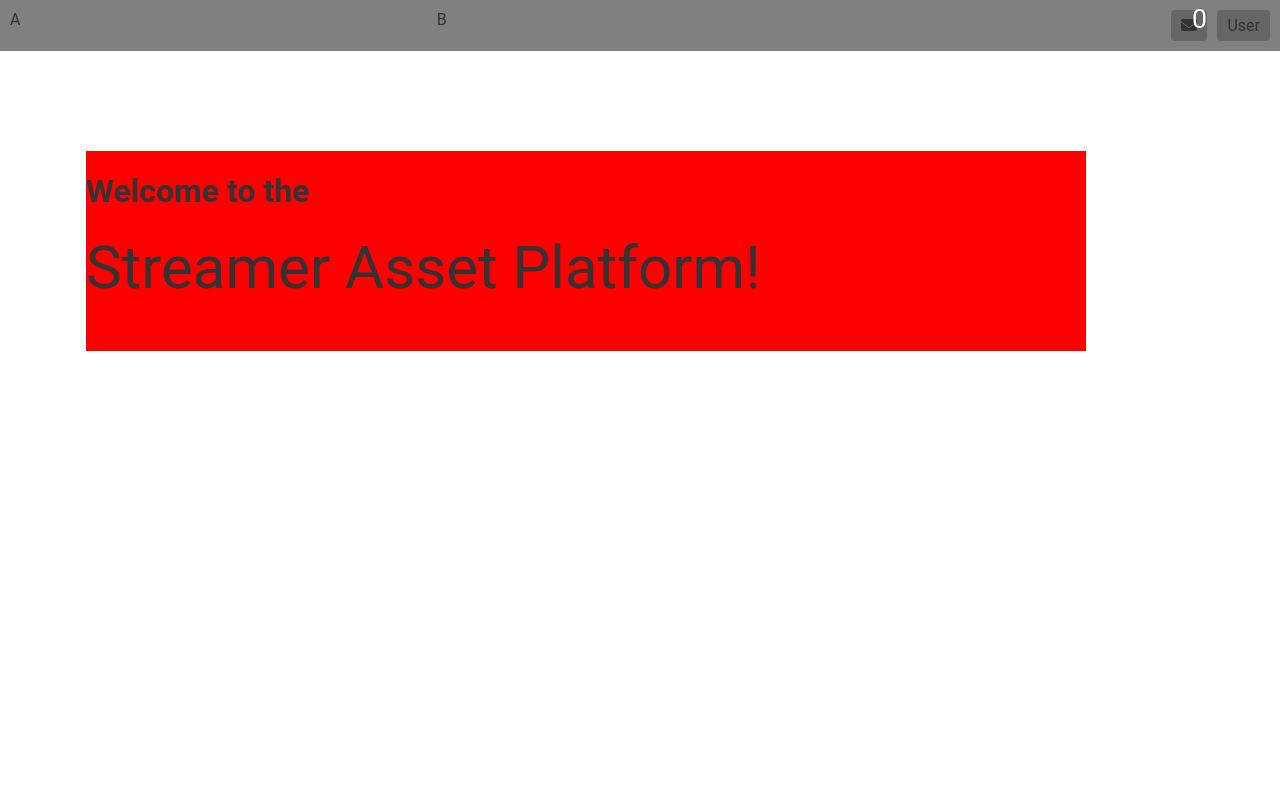
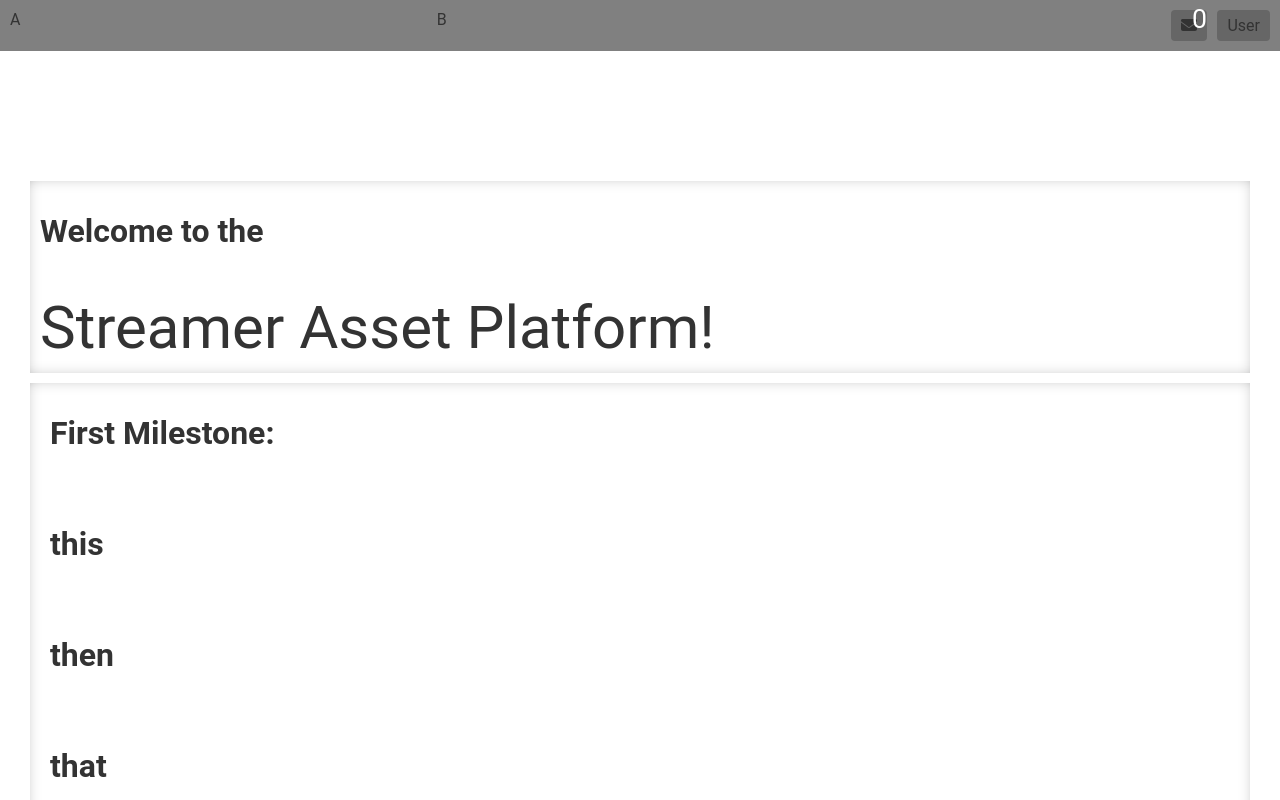
Before and after one commit to PowerCreek/FlagshipMotivator, a Next.js app in the folder SoftwareClientFinder/: page / in a window 1280 px wide. Built offline with nearby package versions, Linux system fonts and the light colour scheme; no server answers.

Commit message:
markdown handling ..

```diff
--- a/SoftwareClientFinder/components/Content/LandingPage.module.css
+++ b/SoftwareClientFinder/components/Content/LandingPage.module.css
@@ -1,12 +1,12 @@
 .landingPageContentContainer{
     display: grid;
-    grid-template-columns: repeat(auto-fill, minmax(min-content, 100px));
+    grid-template-columns: repeat(auto-fit, minmax(100px, auto));
     grid-auto-flow: column;
     grid-auto-rows: 100px;
 }
 
 .landingPageContent{
-    background-color: red;
-    grid-column: 2 / -2;
+    padding: 30px;
+    grid-column: 2 / -1;
     grid-row: 2 / span 2;
 }
--- a/SoftwareClientFinder/components/Content/LandingPage.tsx
+++ b/SoftwareClientFinder/components/Content/LandingPage.tsx
@@ -1,11 +1,12 @@
-import { MapMarkdownContent, MarkupData } from "../Functional/MarkdownContent.tsx/MarkdownService"
+import { MapMarkdownContent, MarkupGroup, MarkupData, mkStyles, MakeMarkupGroup } from "../Functional/MarkdownContent.tsx/MarkdownService"
 import styles from "./LandingPage.module.css"
 
 
 //TODO change this to pull the site data.
 //probably use redis to cache the content so we don't pull it from a resource that sits on the server so often.
-function GetTextContent(): MarkupData[][] {
-    return [[
+function GetTextContent(): MarkupGroup[] {
+    return [
+        MakeMarkupGroup('title', [
             {
                 tag: 'bigLabel',
                 text: 'Welcome to the'
@@ -14,7 +15,37 @@ function GetTextContent(): MarkupData[][] {
                 tag: 'bigLabel2',
                 text: 'Streamer Asset Platform!'
             },
-    ]]
+        ],
+        [
+            mkStyles.boxedGroup,
+            mkStyles.pad_10
+        ]),
+
+        MakeMarkupGroup('First_Milestones', [
+            'First Milestone: ',
+                'this',
+                'then',
+                'that'
+        ].map(e=>({
+            tag: 'bigLabel',
+            text: e
+        })),
+        [
+            mkStyles.boxedGroup,
+            mkStyles.pad_10,
+            mkStyles.mar_10,
+        ]),
+
+        MakeMarkupGroup('Second_Milestone', [
+            'Second Milestone: ',
+                'this',
+                'then',
+                'that'
+        ].map(e=>({
+            tag: 'bigLabel',
+            text: e
+        })))
+    ]
 }
 
 export default function LandingPageContent(){
--- a/SoftwareClientFinder/components/Functional/MarkdownContent.tsx/MarkdownContent.module.css
+++ b/SoftwareClientFinder/components/Functional/MarkdownContent.tsx/MarkdownContent.module.css
@@ -1,3 +1,15 @@
 .sloganText{
     font-size: 45pt;
 }
+
+.boxedGroup{
+  box-shadow: inset 0px 0px 21px -14px black;
+}
+
+.pad_10 > * {
+  padding: 10px;
+}
+
+.mar_10 > * {
+    margin: 10px;
+  }
--- a/SoftwareClientFinder/components/Functional/MarkdownContent.tsx/MarkdownService.tsx
+++ b/SoftwareClientFinder/components/Functional/MarkdownContent.tsx/MarkdownService.tsx
@@ -1,8 +1,17 @@
+import { group } from 'console';
 import styles from './MarkdownContent.module.css'
+
+export const mkStyles = styles;
 
 export interface MarkupData{
     tag: string,
     text: string
+}
+
+export interface MarkupGroup{
+    groupLabel: string,
+    styleClasses: string[]|[],
+    values: MarkupData[]
 }
 
 const MarkupTags = {
@@ -14,13 +23,24 @@ function GetComponentFromMarkup(data: MarkupData):JSX.Element{
     return MarkupTags[data.tag as keyof typeof MarkupTags](data.text);
 }
 
-export function MapMarkdownContent(markup: MarkupData[][]){
-    return markup.map(arr =>
+
+var getUsedClassesString = (classes: string[]):string => classes.join(' ');
+
+export function MapMarkdownContent(markup: MarkupGroup[]){
+    return markup.map(group =>
         (key: number)=>
-        <div key ={key}>
-            {arr.map(((e,i)=>
+        <div key={key} className={getUsedClassesString(group.styleClasses)}>
+            {group.values.map(((e,i)=>
                 <div key={i}>{GetComponentFromMarkup(e)}</div>
             ))}
         </div>
     )
 }
+
+export function MakeMarkupGroup(label: string, values: MarkupData[], styleClasses:string[]=[]): MarkupGroup{
+    return {
+        groupLabel: label,
+        styleClasses: styleClasses,
+        values: values
+    }
+}
```
Lines whose indentation alone changed are shown as unchanged.
